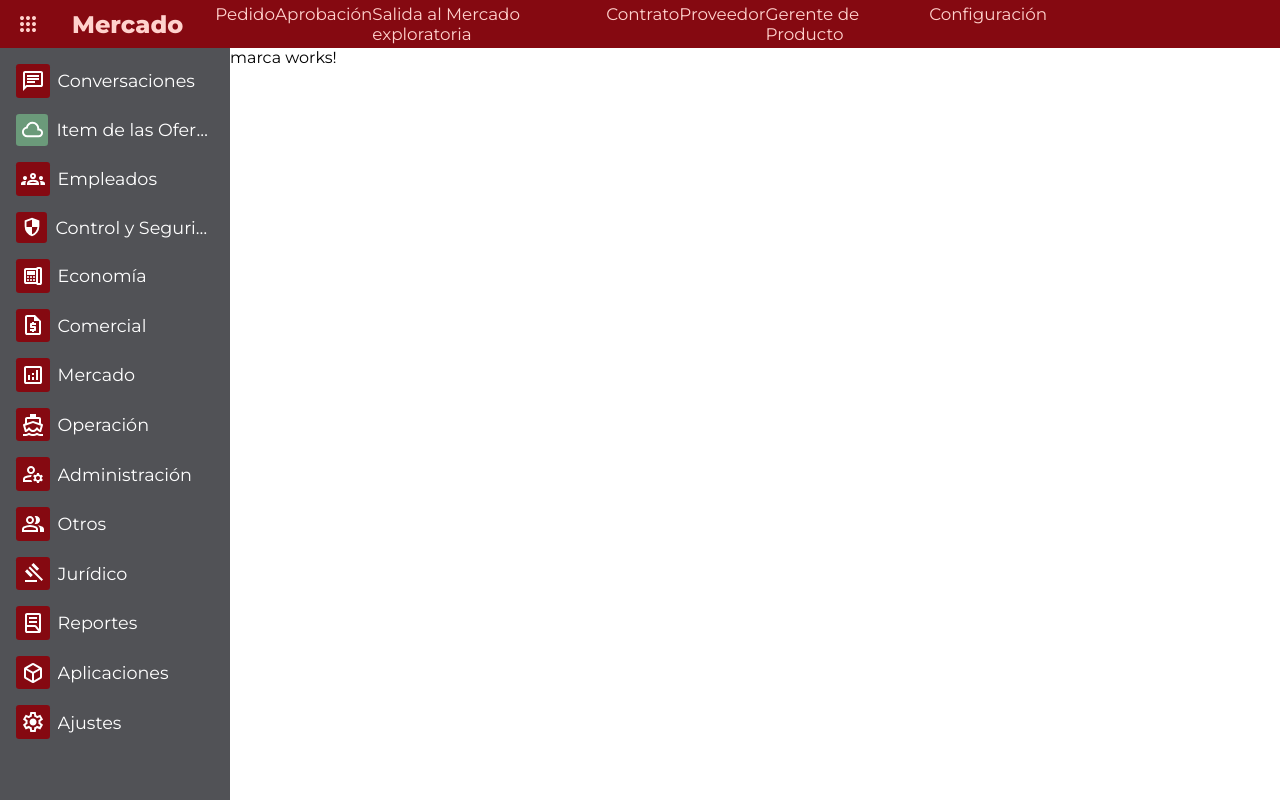
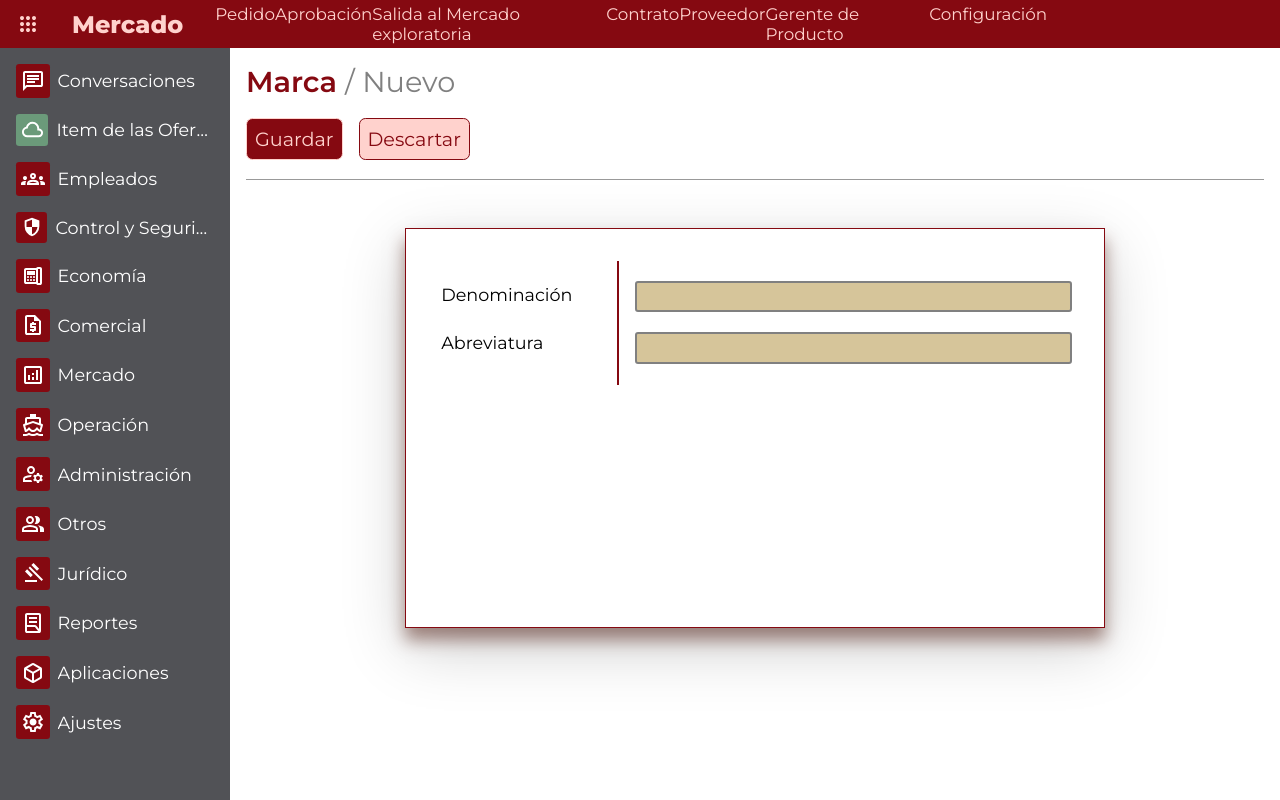
Before and after one commit to robertogsf/PID, an Angular app: page /home in a window 1280 px wide. Built offline with nearby package versions, Linux system fonts and the light colour scheme.

Commit message:
styles to marca comp

```diff
--- a/src/app/components/layout/layout.component.css
+++ b/src/app/components/layout/layout.component.css
@@ -16,5 +16,6 @@ app-side-menu {
 }
 
 main {
+  padding: 1rem;
   grid-area: main;
 }
--- a/src/app/pages/marca/marca.component.css
+++ b/src/app/pages/marca/marca.component.css
@@ -0,0 +1,87 @@
+h2 {
+  font-size: 1.8rem;
+  font-weight: 600;
+  color: var(--primary);
+}
+span {
+  font-weight: 400;
+  color: gray;
+}
+.buttons-container {
+  display: flex;
+  align-items: center;
+  justify-content: flex-start;
+  height: 5rem;
+}
+.buttons-container button {
+  padding: 0.5rem;
+  font-size: 1.2rem;
+  border-radius: 0.4rem;
+  transition: all ease-in-out 200ms;
+}
+.buttons-container button:first-child {
+  margin-right: 1rem;
+  background-color: var(--primary);
+  color: var(--text);
+  border: 1px solid var(--text);
+}
+.buttons-container button:last-child {
+  color: var(--primary);
+  background-color: var(--text);
+  border: 1px solid var(--primary);
+}
+.buttons-container button:active {
+  transform: scale(0.95);
+}
+.buttons-container button:hover {
+  cursor: pointer;
+  box-shadow: 0 12px 16px 0 rgba(0, 0, 0, 0.24),
+    0 12px 50px 0 rgba(0, 0, 0, 0.19);
+}
+.form-container {
+  width: 100%;
+  border-top: 1px solid hsl(0, 0%, 60%);
+  padding: 3rem;
+  display: flex;
+  justify-content: center;
+}
+.form-container form {
+  font-size: 1.1rem;
+  width: 700px;
+  height: 400px;
+  padding: 2rem;
+  border: 1px solid var(--primary);
+  display: grid;
+  grid-template-columns: 2fr 5fr;
+  box-shadow: 0 12px 16px 0 rgba(85, 33, 22, 0.5),
+    0 20px 60px 0 rgba(0, 0, 0, 0.19);
+}
+.form-container form div {
+  display: flex;
+  flex-direction: column;
+}
+
+.form-container form div:first-child {
+  border-right: 2px solid var(--primary);
+  height: 37%;
+}
+
+.form-container form div:last-child {
+  margin-left: 1rem;
+}
+
+.form-container form div * {
+  margin-top: 20px;
+  padding: 0.2rem;
+}
+
+.form-container form input {
+  background-color: var(--text-lighter);
+  border-radius: 3px;
+  border: 2px solid gray;
+}
+
+.form-container form input:focus-visible {
+  border: 2px solid var(--primary);
+  outline: none;
+}
--- a/src/app/pages/marca/marca.component.html
+++ b/src/app/pages/marca/marca.component.html
@@ -1 +1,17 @@
-<p>marca works!</p>
+<h2>Marca <span>/ Nuevo</span></h2>
+<div class="buttons-container">
+  <button>Guardar</button>
+  <button>Descartar</button>
+</div>
+<div class="form-container">
+  <form>
+    <div>
+      <label for="den">Denominación</label>
+      <label for="abr">Abreviatura</label>
+    </div>
+    <div>
+      <input type="text" id="den" name="den" />
+      <input type="text" id="abr" name="abr" />
+    </div>
+  </form>
+</div>
```
